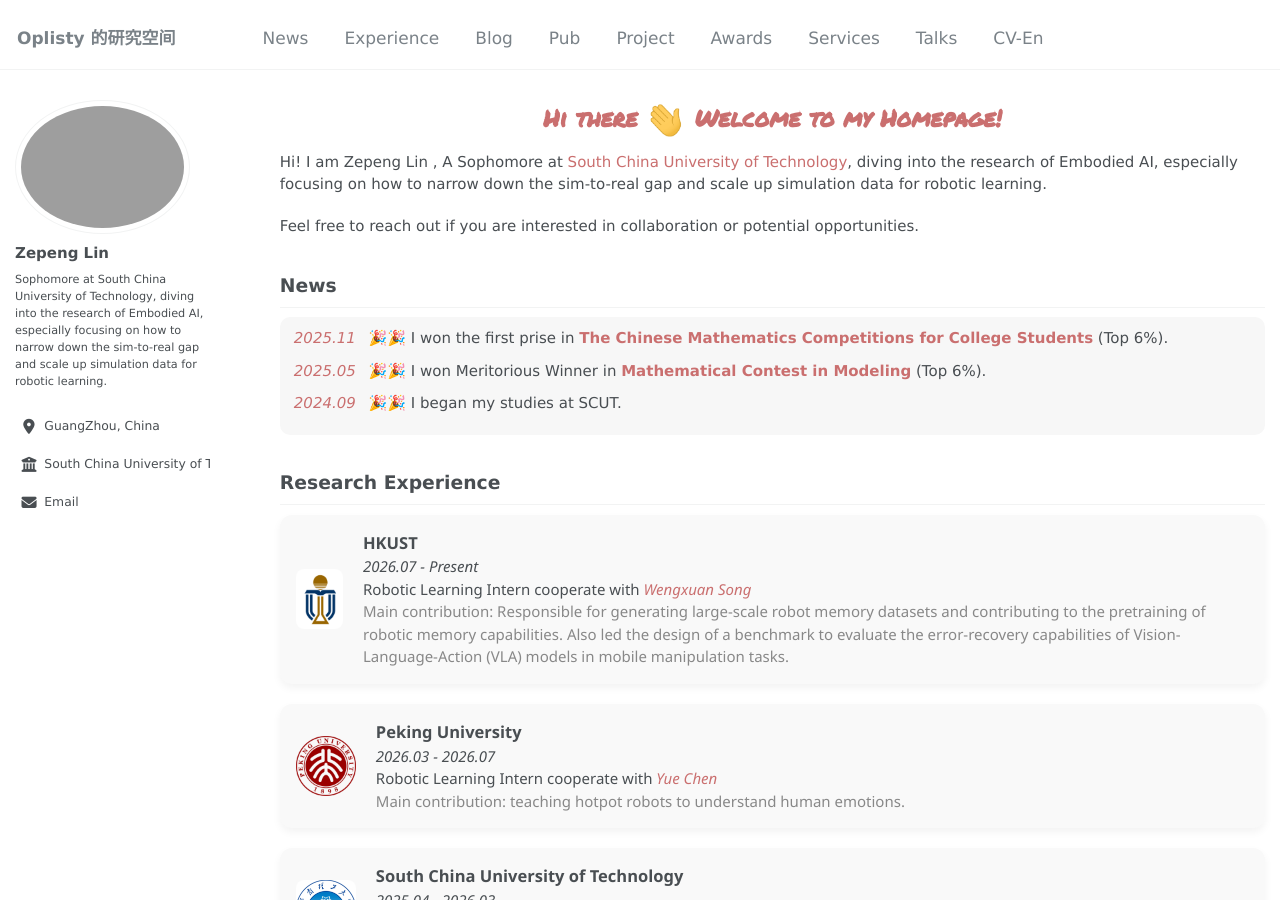
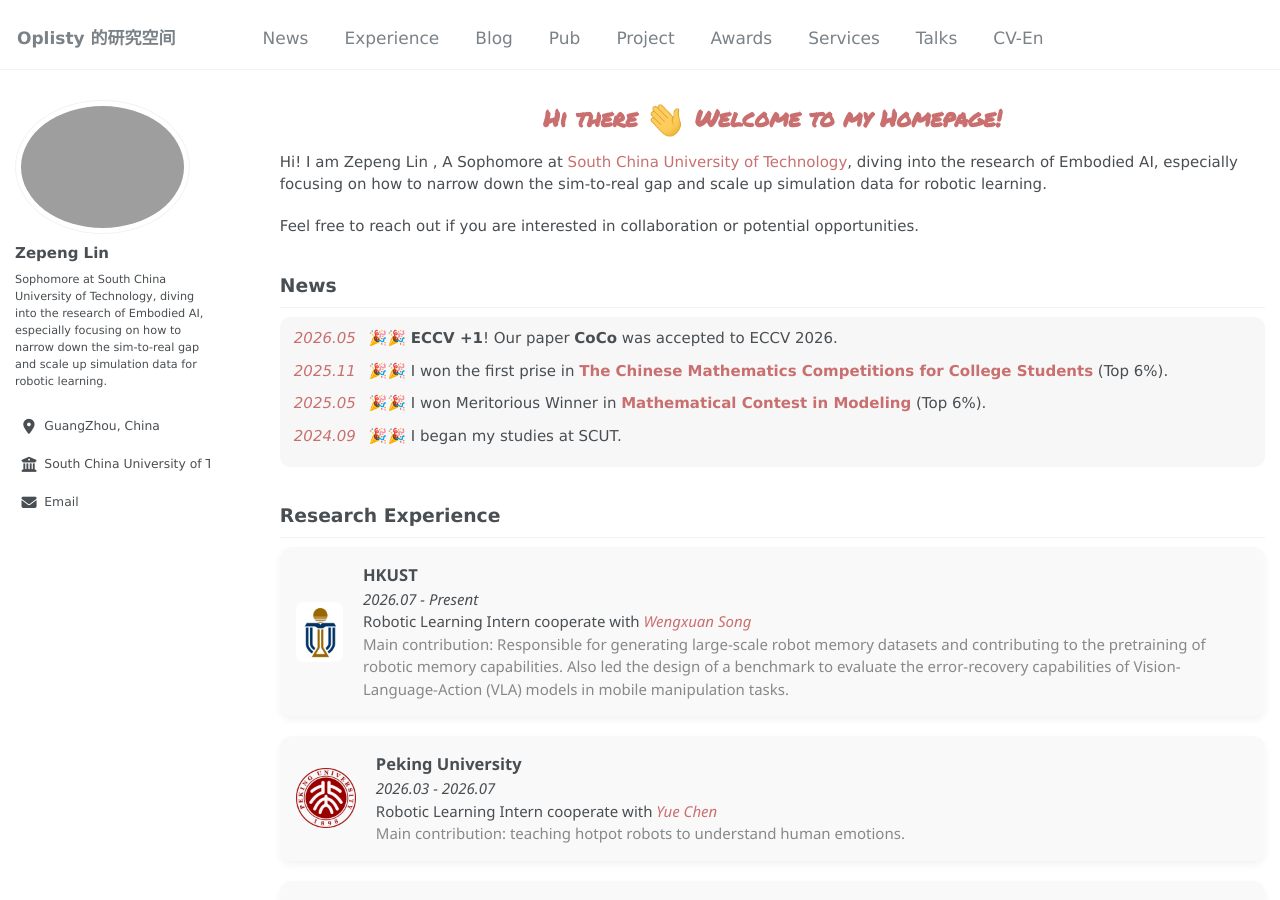
Before and after one commit to oplisty/oplisty.github.io, a Jekyll site: the page built from _pages/about.md, in a window 1280 px wide and 900 px high. Built offline with Jekyll 4.4.1, drawn with Linux system fonts in a browser that asks for light colours; some web fonts are replaced.

Commit message:
add ECCV 2026 news item

```diff
--- a/_pages/about.md
+++ b/_pages/about.md
@@ -17,6 +17,8 @@
 ---------------
 <div class="news-box">
   <ul class="news-list">
+
+<li><span class="news-date"><em>2026.05</em></span> 🎉🎉 <strong>ECCV +1</strong>! Our paper <strong>CoCo</strong> was accepted to ECCV 2026.</li>
 
 <li><span class="news-date"><em>2025.11</em></span> 🎉🎉 I won the first prise in <strong><a href="https://www.cms.org.cn/Home/comp/comp_details/id/1434.html">The Chinese Mathematics Competitions for College Students</a></strong> (Top 6%).</li>
 
```
